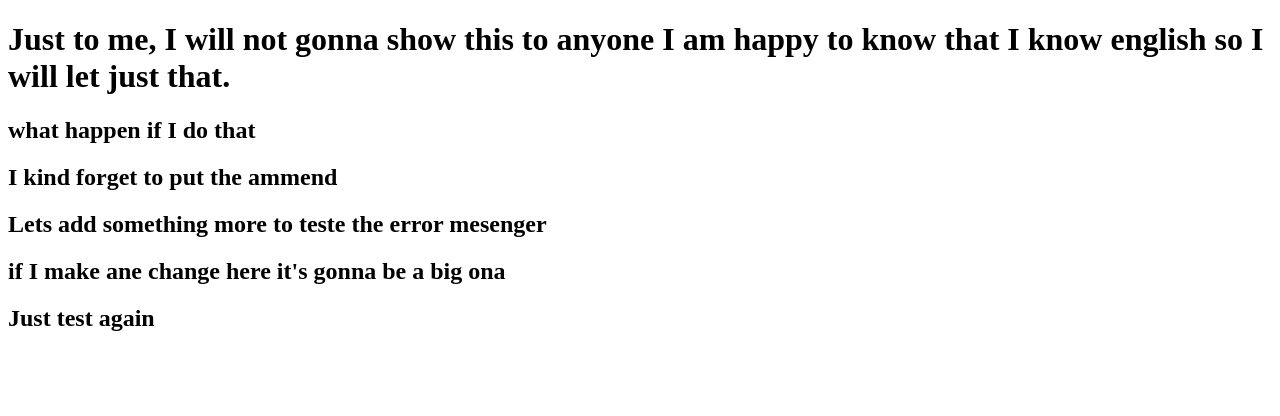
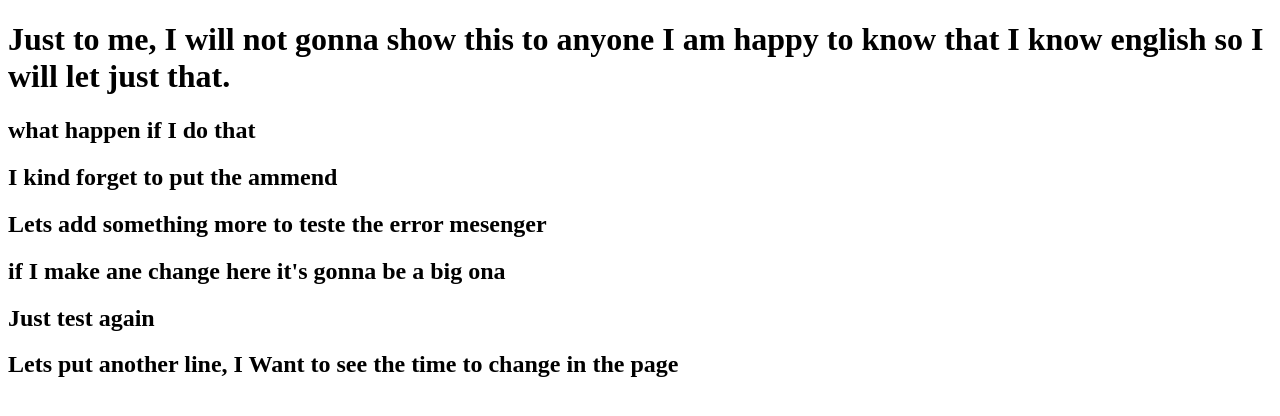
Before and after one commit to danielgomes312/clone-tabnews, a Next.js app: page / in a window 1280 px wide. Shown: the top 416 px of the page. Built offline with nearby package versions, Linux system fonts and the light colour scheme.

Commit message:
just making a little change to test the prettier

```diff
--- a/pages/index.js
+++ b/pages/index.js
@@ -10,6 +10,9 @@ function Home() {
       <h2>Lets add something more to teste the error mesenger</h2>
       <h2>if I make ane change here it's gonna be a big ona</h2>
       <h2>Just test again</h2>
+      <h2>
+        Lets put another line, I Want to see the time to change in the page
+      </h2>
     </div>
   );
 }
```
